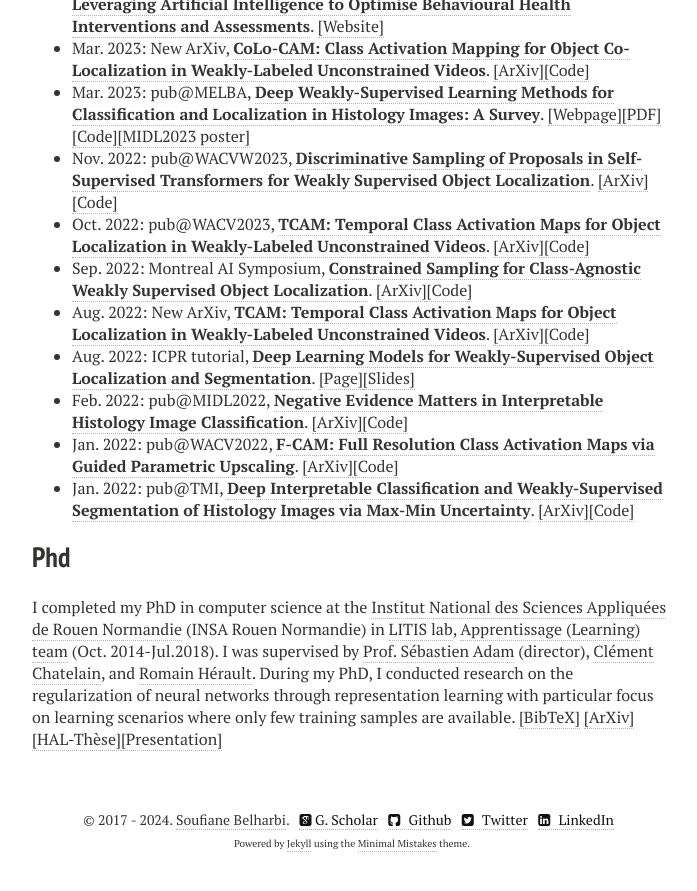
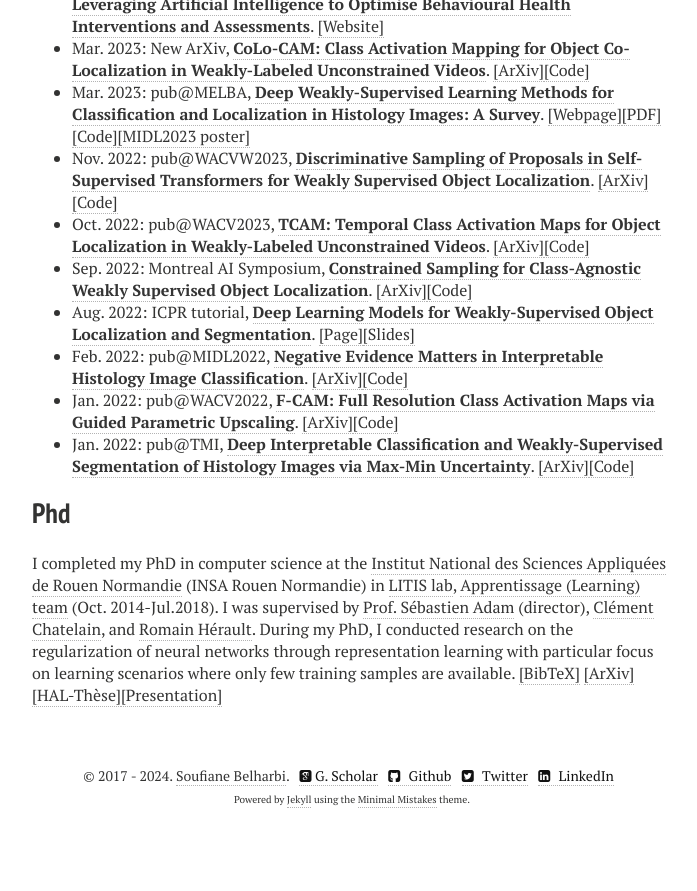
Before and after one commit to sbelharbi/sbelharbi.github.io, a Jekyll site: the page built from index.md, in a window 1280 px wide and 900 px high, scrolled down 1737 px. Shown: the top 891 px of the window, without its empty margins (288-985 px from the left). Built offline with Jekyll 4.4.1, drawn with Linux system fonts in a browser that asks for light colours; nearby versions of some CDN libraries; after the commit the page ends 2593 px from its top, so only the background shows below that.

Commit message:
clean up.

```diff
--- a/index.md
+++ b/index.md
@@ -33,7 +33,6 @@ My name is Soufiane Belharbi. I am a post-doc at [LIVIA Lab., ÉTS, Montreal](ht
 * Nov. 2022: pub@WACVW2023, [**Discriminative Sampling of Proposals in Self-Supervised Transformers for Weakly Supervised Object Localization**](https://arxiv.org/abs/2209.09209). <a href="https://arxiv.org/abs/2209.09209">[ArXiv]</a><a href="https://github.com/shakeebmurtaza/dips">[Code]</a>
 * Oct. 2022: pub@WACV2023, [**TCAM: Temporal Class Activation Maps for Object Localization in Weakly-Labeled Unconstrained Videos**](https://arxiv.org/abs/2208.14542). <a href="https://arxiv.org/abs/2208.14542">[ArXiv]</a><a href="https://github.com/sbelharbi/tcam-wsol-video">[Code]</a>
 * Sep. 2022: Montreal AI Symposium, [**Constrained Sampling for Class-Agnostic Weakly Supervised Object Localization**](https://arxiv.org/abs/2209.09195). <a href="https://arxiv.org/abs/2209.09195">[ArXiv]</a><a href="https://github.com/shakeebmurtaza/dips">[Code]</a>
-* Aug. 2022: New ArXiv, [**TCAM: Temporal Class Activation Maps for Object Localization in Weakly-Labeled Unconstrained Videos**](https://arxiv.org/abs/2208.14542). <a href="https://arxiv.org/abs/2208.14542">[ArXiv]</a><a href="https://github.com/sbelharbi/tcam-wsol-video">[Code]</a>
 * Aug. 2022: ICPR tutorial, [**Deep Learning Models for Weakly-Supervised Object Localization and Segmentation**]({{ site.url }}/icpr-2022-tutorial-wsl/). <a href="/icpr-2022-tutorial-wsl">[Page]</a><a href="/publications/icpr-tutorial-wsl-2022/slides.pdf">[Slides]</a>
 * Feb. 2022: pub@MIDL2022, [**Negative Evidence Matters in Interpretable Histology Image Classification**](https://arxiv.org/abs/2201.02445). <a href="https://arxiv.org/abs/2201.02445">[ArXiv]</a><a href="https://github.com/sbelharbi/negev">[Code]</a>
 * Jan. 2022: pub@WACV2022, [**F-CAM: Full Resolution Class Activation Maps via Guided Parametric Upscaling**](https://arxiv.org/abs/2109.07069). <a href="https://arxiv.org/abs/2109.07069">[ArXiv]</a><a href="https://github.com/sbelharbi/fcam-wsol">[Code]</a>
```
